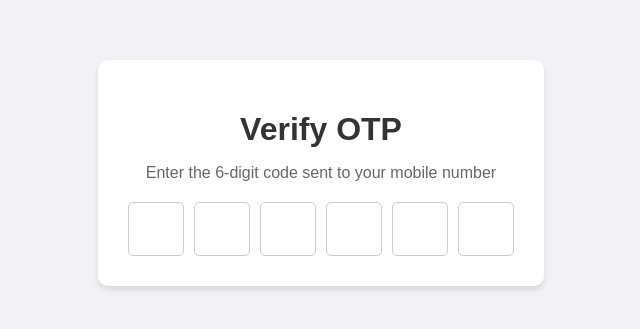
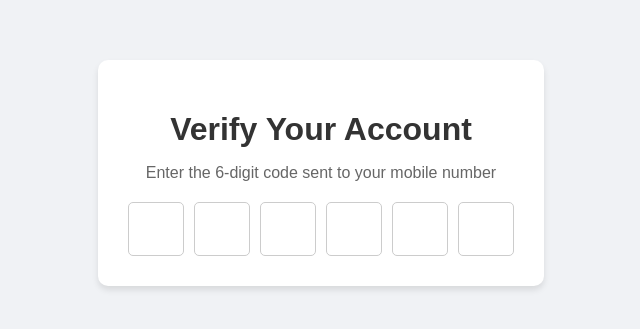
Before and after one commit to acciojob/OTP-Sudhanshubhatt12, a website: page main.html in a window 1280 px wide. Shown: the part 227-556 px from the top of the page, without its empty margins (319-959 px from the left). Drawn offline with Linux system fonts and the light colour scheme.

Commit message:
created a submission

```diff
--- a/main.html
+++ b/main.html
@@ -5,7 +5,7 @@
 </head>
 <body>
     <div class="container">
-        <h1 id="verification_heading">Verify OTP</h1>
+        <h1 id="verification_heading">Verify Your Account</h1>
         <p id="verification_subtext">Enter the 6-digit code sent to your mobile number</p>
 
         <div class="code-container">
```
